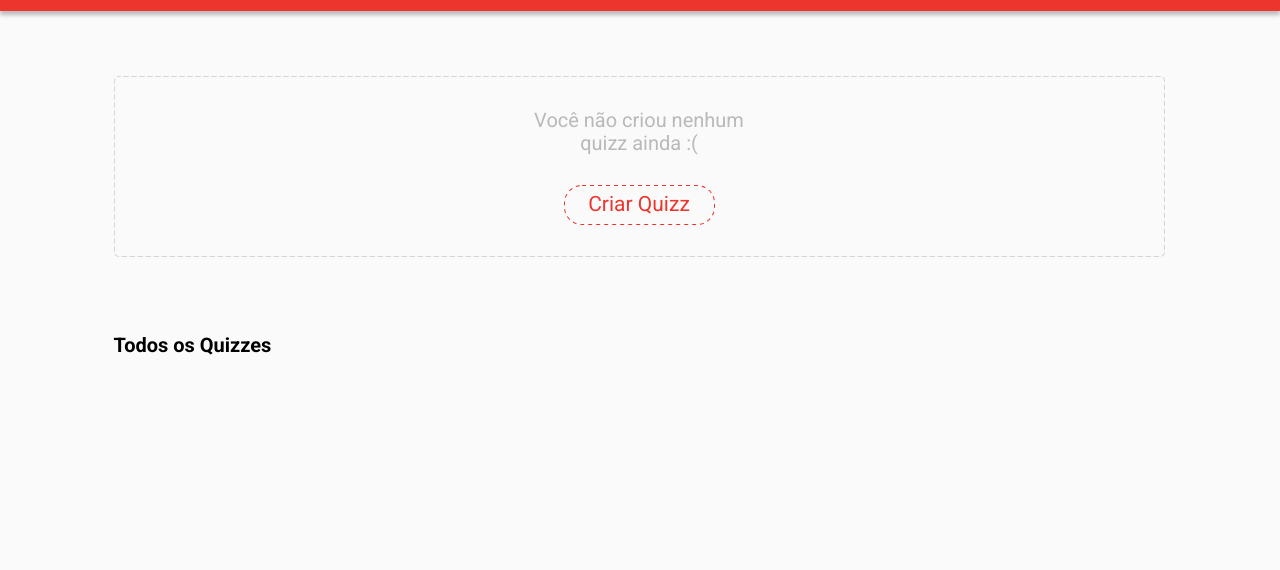
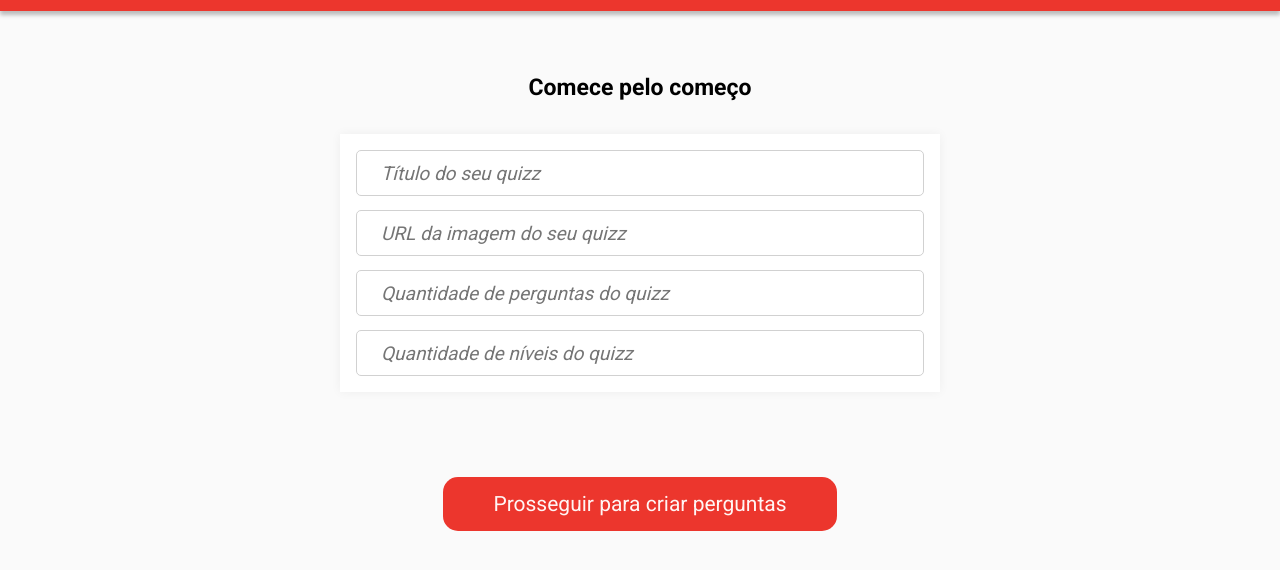
Before and after one commit to mrcs22/BuzzQuiz, a plain HTML site: page index.html in a window 1280 px wide. Shown: the part 58-628 px from the top of the page. Drawn offline with nearby package versions, Linux system fonts and the light colour scheme; no server answers.

Commit message:
JS validação de infos iniciais do quizz

```diff
--- a/index.html
+++ b/index.html
@@ -24,7 +24,7 @@
 
     <div class="container">
       <div class="banner ocult"> </div>
-      <div class="landingScreen">
+      <div class="landingScreen ocult">
         <div class="no-own-quizzes">
           <p>Você não criou nenhum quizz ainda :(</p>
           <div>
@@ -43,7 +43,7 @@
       <div class="quizz-player ocult">
         <ul> </ul>
       </div>
-      <div class="quizz-creation ocult">
+      <div class="quizz-creation">
         <div class="start">
           <div>
             <h2>Comece pelo começo</h2>
@@ -60,7 +60,7 @@
             </div>
           </div>
           <div>
-            <button>Prosseguir para criar perguntas</button>
+            <button onclick="validadeStartQuizzCreation()">Prosseguir para criar perguntas</button>
           </div>
         </div>
         <div class="questions ocult">
@@ -252,6 +252,7 @@
 
     <script src="https://cdn.jsdelivr.net/npm/axios/dist/axios.min.js"></script>
     <script src="./js/index.js"></script>
+    <script src="./js/quizz-creation.js"></script>
     <script src="https://unpkg.com/ionicons@5.4.0/dist/ionicons.js"></script>
   </body>
 </html>
```
